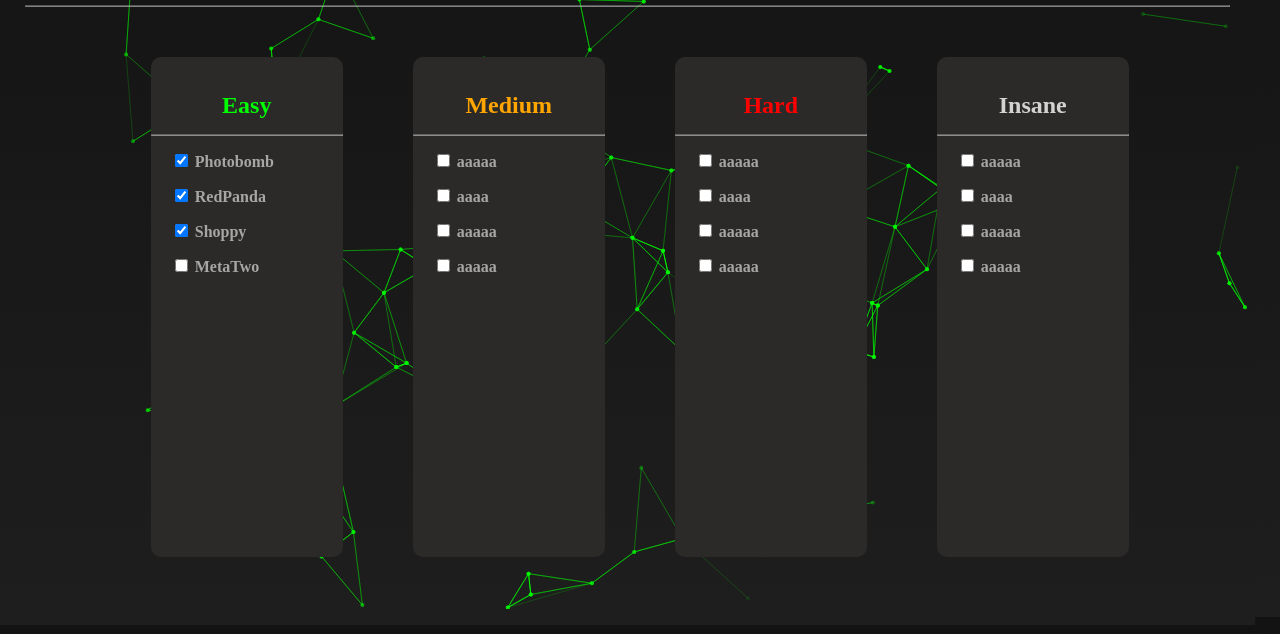
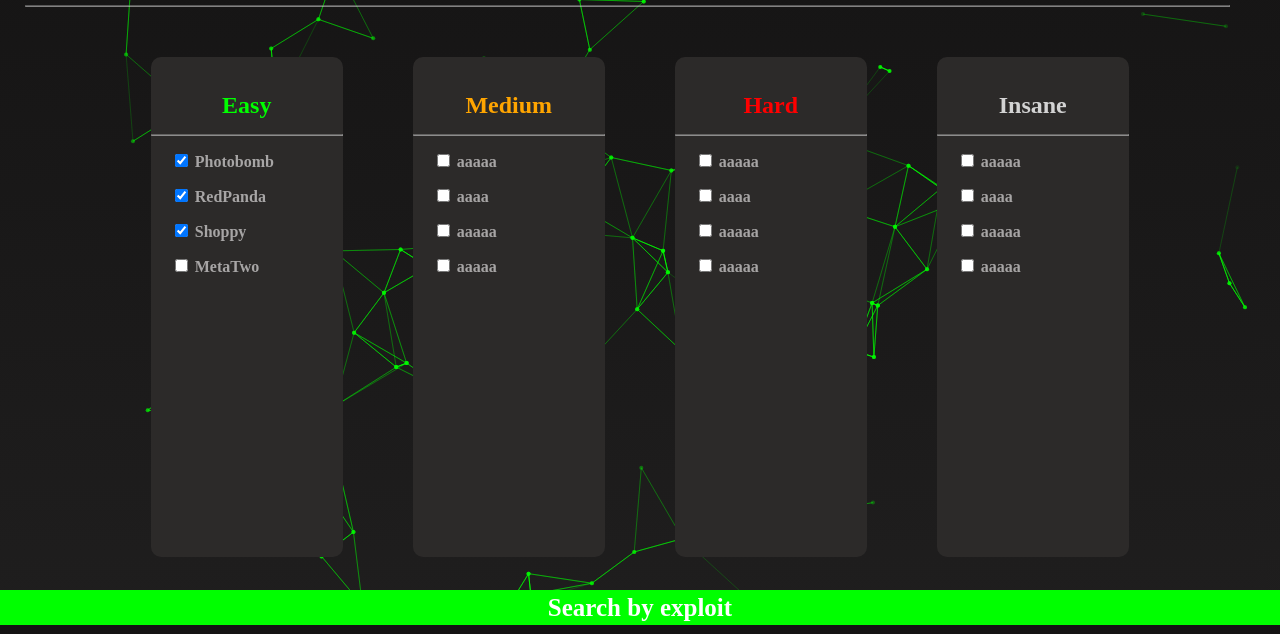
Before and after one commit to i4N1/smx, a plain HTML site: page dl/uf5pr1/index.html in a window 1280 px wide. Shown: the part 175-809 px from the top of the page. Drawn offline with Linux system fonts and the light colour scheme.

Commit message:
Add files via upload

```diff
--- a/dl/uf5pr1/index.html
+++ b/dl/uf5pr1/index.html
@@ -113,6 +113,9 @@
                 </div>
             </div>
         </div>
+        <div id="changeFilter">
+            <a href="byexploit.html">Search by exploit</a>
+        </div>
     </section>
 </body>
 </html>
--- a/dl/uf5pr1/practica1uf5.css
+++ b/dl/uf5pr1/practica1uf5.css
@@ -130,6 +130,23 @@ hr {
     margin-right: 25px;
 }
 
+#changeFilter {
+    display: flex;
+    align-items: center;
+    justify-content: center;
+    font-size: 25px;
+    font-weight: bold;
+    position: absolute;
+    bottom: 0px;
+    width: 100%;
+    height: 35px;
+    background-color: lime;
+}
+
+#changeFilter a {
+    color: white;
+}
+
 a {
     text-decoration: none;
 
```
Also changed, not shown: dl/uf5pr1/byexploit.html (+3 -0 lines).
